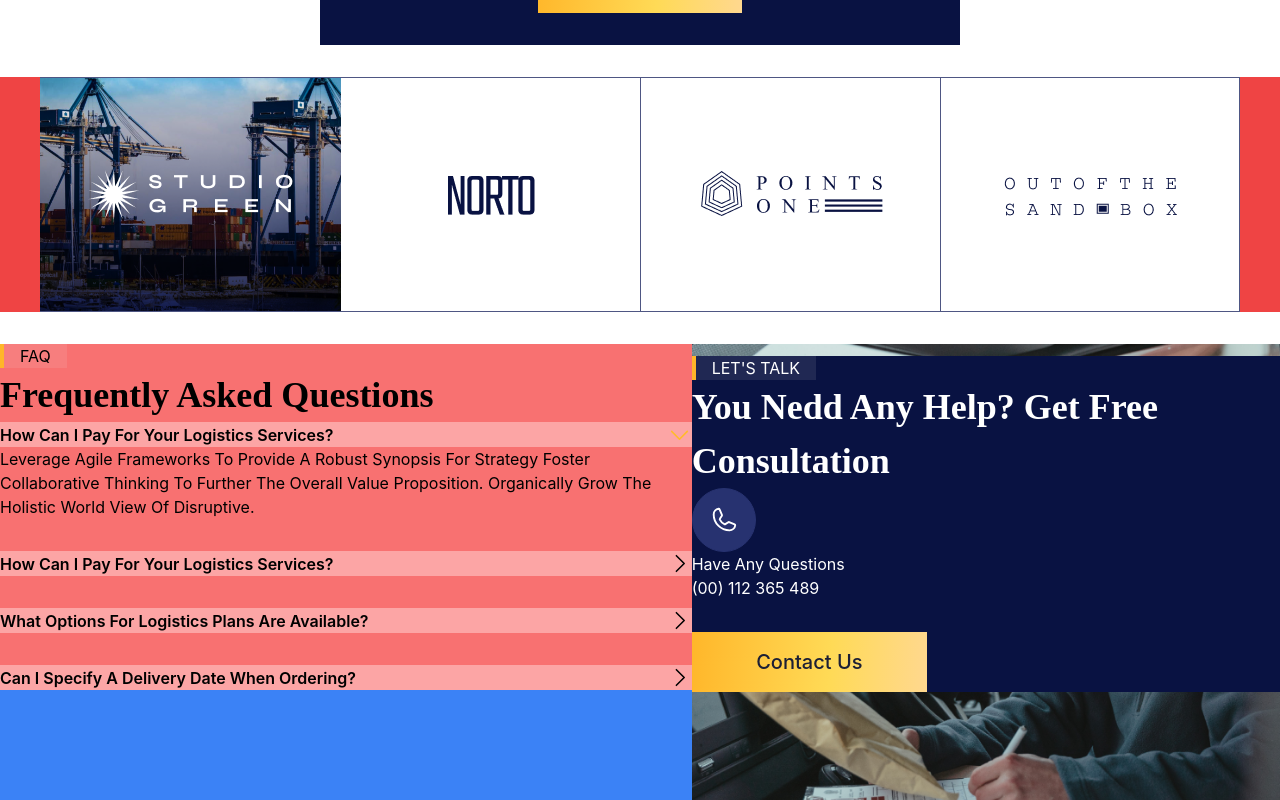
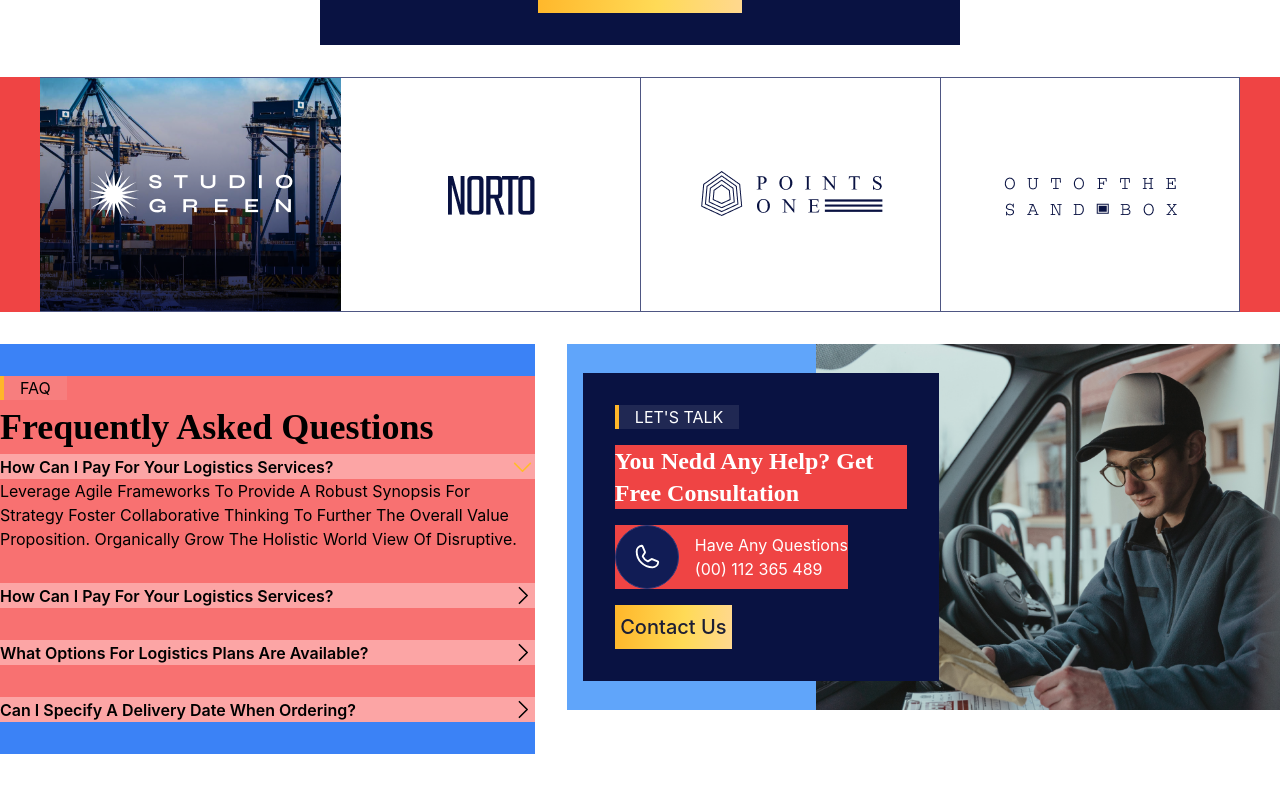
Before and after one commit to smartcollins/logistics, a React (Create React App) app: page /contact in a window 1280 px wide. Shown: the part 1381-2181 px from the top of the page. After the commit the page ends 2135 px from the top, so only its background shows below. Built offline with nearby package versions, Linux system fonts and the light colour scheme.

Commit message:
work in progress

```diff
--- a/src/pages/Contact.jsx
+++ b/src/pages/Contact.jsx
@@ -38,8 +38,8 @@ const Contact = ()=>{
             <div className='bg-red-500 my-8'>
                 <img className='mx-auto' src={client} alt="client-logo" />
             </div>
-            <div className='flex'>
-                <div className=' text-black bg-blue-500'>
+            <div className='flex gap-8'>
+                <div className=' text-black bg-blue-500 py-8 w-3/4'>
                     <div className='mx-auto w-fit text-left bg-red-400'>
                         <p style={{ borderLeft: `4px solid ${color.grdt}` }} className=' bg-[#e8e8e8]/10 uppercase w-fit px-4'>faq</p>
                         <p className='font-[Rubik] font-bold text-4xl/normal'>Frequently Asked Questions</p>
@@ -66,20 +66,21 @@ const Contact = ()=>{
                         </div>
                     </div>
                 </div>
-                <div className='w-full h-[57vh] overflow-clip bg-blue-400 relative'>
+                {/* <div className='w-full h-[57vh] overflow-clip bg-blue-400 relative'> */}
+                <div className='w-full h-full bg-blue-400 relative'>
                     {/* <img className='h-[70%] w-full object-cover' src={client2} alt="delivery" /> */}
-                    <img className='' src={client2} alt="delivery" />
-                    <div style={{background: color.blueBg}}  className='absolute z-50 top-3'>
+                    <img className=' ml-auto w-[65%]' src={client2} alt="delivery" />
+                    <div style={{background: color.blueBg}}  className='absolute z-50 top-1/2 -translate-y-1/2 left-4 p-8 space-y-4 w-2/4'>
                         <p style={{ borderLeft: `4px solid ${color.grdt}` }} className=' bg-[#e8e8e8]/10 uppercase w-fit px-4'>let's talk</p>
-                        <p className='font-[Rubik] font-bold text-4xl/normal'>you nedd any help? get free consultation</p>
-                        <div>
-                            <Phone className='w-16 h-16 bg-[#273270] border border-[#273270] rounded-full px-4' size={30} color="#ffffff" />
-                            <div>
+                        <p className='font-[Rubik] font-bold text-2xl bg-red-500'>you nedd any help? get free consultation</p>
+                        <div className='flex gap-4 items-center bg-red-500 w-fit'>
+                            <Phone className='w-16 h-16 bg-[#111c55] border border-[#2d3a7b] rounded-full px-4' size={30} color="#ffffff" />
+                            <div classN>
                                 <p>have any questions</p>
                                 <p>(00) 112 365 489</p>
                             </div>
                         </div>
-                        <button style={{ color: color.darkTxt,background: `linear-gradient(94.06deg, ${color.grdt} -1.21%, ${color.grdt2} 58.66%, ${color.grdt3} 116.84%)` }} className=' py-4 font-medium text-xl capitalize text-center w-2/5 mt-8'>contact us</button>
+                        <button style={{ color: color.darkTxt,background: `linear-gradient(94.06deg, ${color.grdt} -1.21%, ${color.grdt2} 58.66%, ${color.grdt3} 116.84%)` }} className=' py-2 font-medium text-xl capitalize text-center w-2/5'>contact us</button>
                     </div>
                 </div>
             </div>
```
